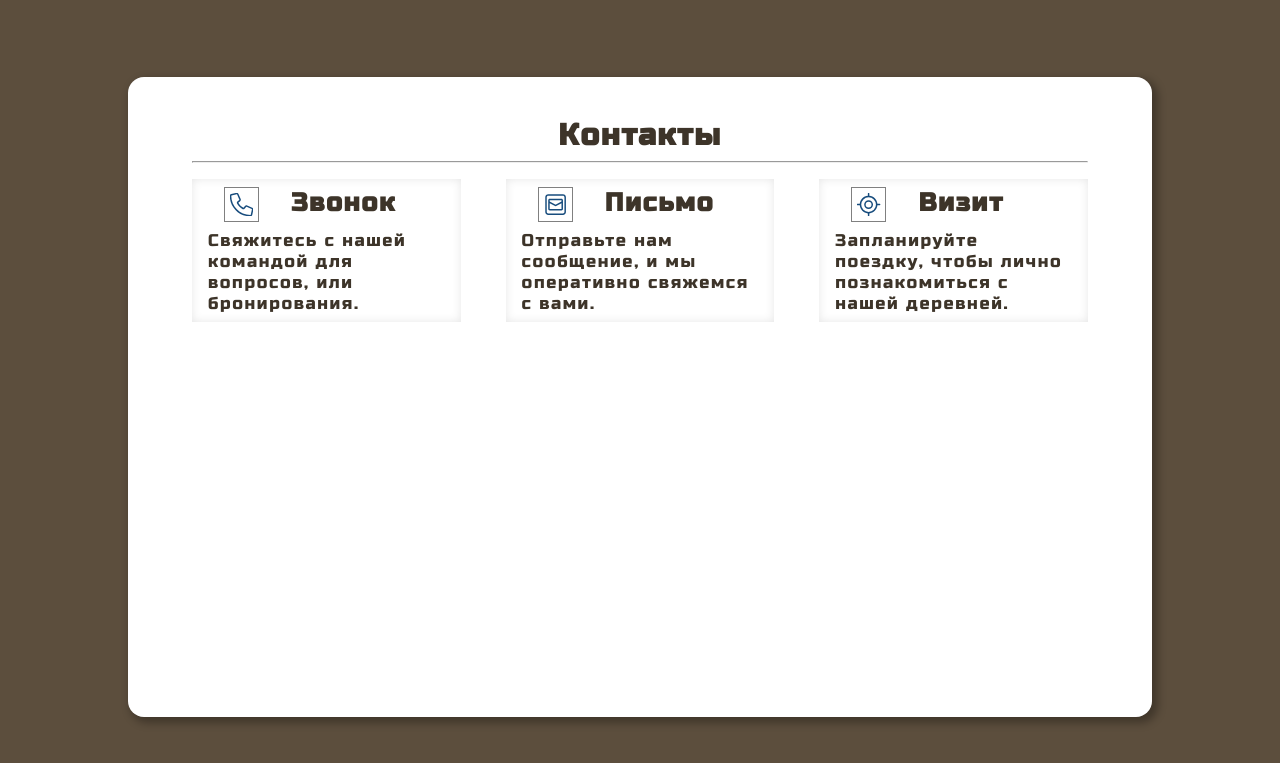
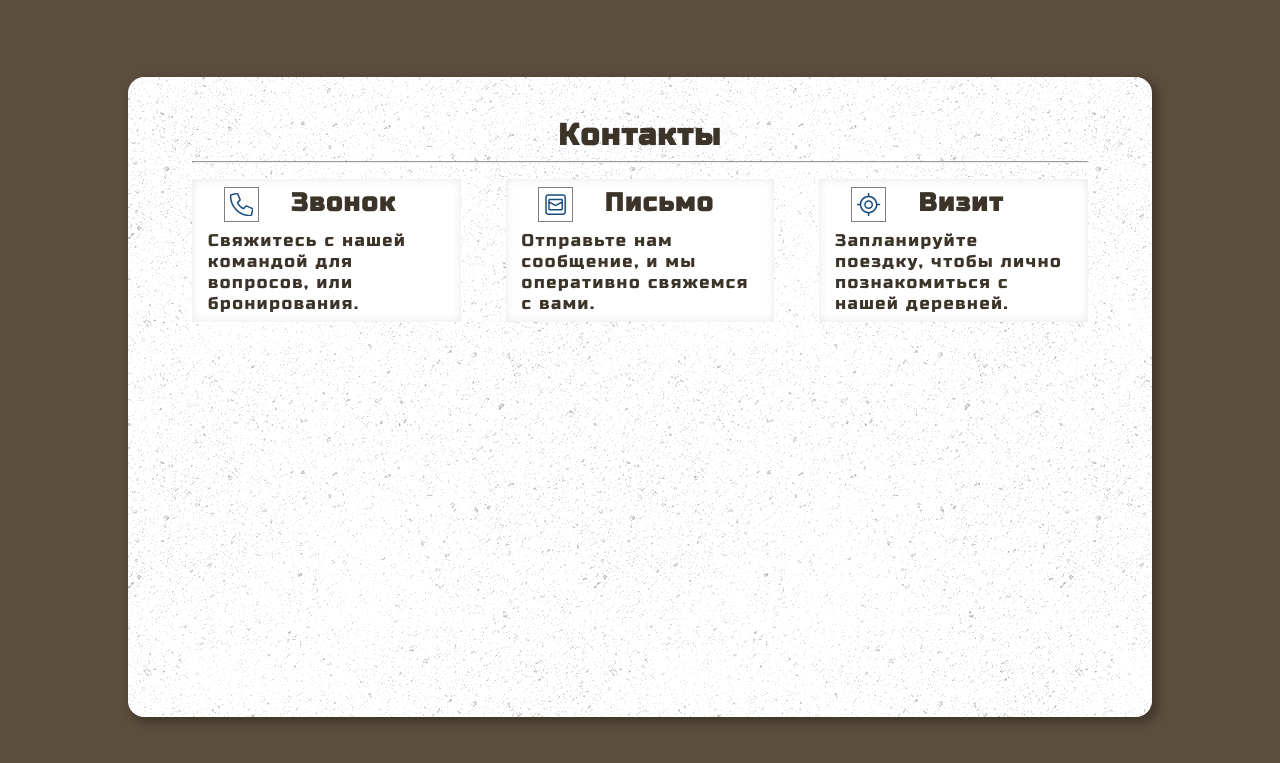
Before and after one commit to Max3check/villa-landing, a website: page index.html in a window 1280 px wide. Shown: the part 951-1714 px from the top of the page. Drawn offline with Linux system fonts and the light colour scheme.

Commit message:
work on footer

```diff
--- a/css/footer/footer.css
+++ b/css/footer/footer.css
@@ -24,6 +24,9 @@
 	padding: 5vh 5vw 7vh;
 	border-radius: 1rem;
 	box-shadow: 4px 4px 8px 2px hsl(0 50% 0% / 0.3);
+	background-color: #ffffff;
+	background-image: url("../../assets/asfalt_white.png");
+	/* This is mostly intended for prototyping; please download the pattern and re-host for production environments. Thank you! */
 
 	> h2 {
 		text-align: center;
@@ -43,6 +46,7 @@
 	/* border: 1px solid grey; */
 	padding: 0.5rem 1rem;
 	box-shadow: inset 0px 0px 10px hsl(0 50% 0% / 0.1);
+	background-color: white;
 	> h2 {
 		font-size: 1.3rem;
 	}
```
Also changed, not shown: assets/asfalt_white.png (added).
